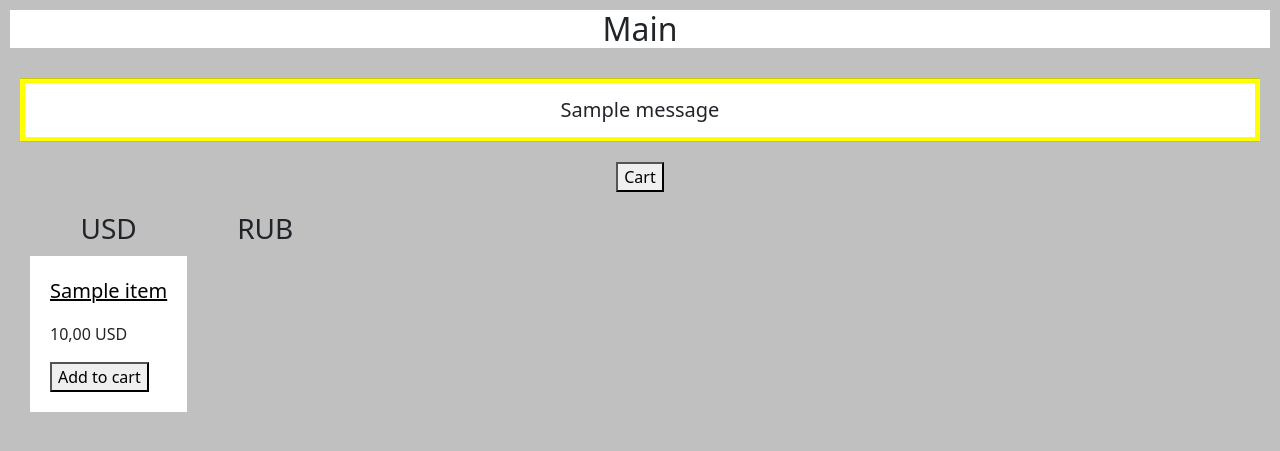
After one commit to juliamayorrr/Shop_with_Stripe, a Django app: page / in a window 1280 px wide. The commit adds this page. Shown: the top 451 px of the page. Run offline with Django 5.2, Linux system fonts and the light colour scheme; tables that the repository leaves empty hold one stand-in row (values such as "Sample post"); one stand-in notice (Sample message) is shown; parts of the project's set-up code (start-up, migrations or seed data) failed here and were passed over.

Commit message:
add css stiles add apply_promo add main page debug js and functions update docker files and add nginx.conf add .env_example

```diff
--- a/shop/docker-compose.yml
+++ b/shop/docker-compose.yml
@@ -42,11 +42,9 @@ services:
     container_name: nginx_shop
     ports:
       - "80:80"
-      - "443:443"
     volumes:
-      - ./nginx-ssl.conf:/etc/nginx/conf.d/default.conf:ro
+      - ./nginx.conf:/etc/nginx/conf.d/default.conf:ro
       - ./static:/usr/share/nginx/html/static:ro
-      - ./media:/usr/share/nginx/html/media:ro
     restart: unless-stopped
     depends_on:
       - django
--- a/shop/main/static/main/css/styles.css
+++ b/shop/main/static/main/css/styles.css
@@ -1,3 +1,82 @@
+body {
+    background: silver;
+}
+
+h2 {
+    text-align: center;
+    background: white;
+    border: 10px solid silver;
+}
+
+.cart_url {
+    text-align: center;
+}
+
+.item_buttons {
+    text-align: center;
+}
+
+.main {
+    display: flex;
+}
+
+.main h3 {
+    text-align: center;
+}
+
+
+.main a {
+    font-size: 20px;
+    color: black;
+}
+
+.main_currency {
+    border: 20px solid silver;
+}
+
+.item {
+    background: white;
+    border: 20px solid white;
+    margin: 10px;
+}
+
+.cart_info {
+    text-align: center;
+    font-size: 20px;
+}
+
+.cart_info button {
+    text-align: center;
+    font-size: 16px;
+}
+
+#buy-from-cart-button {
+    font-size: 20px;
+}
+
+#payment-form {
+    text-align: center;
+    width: 50%;
+    margin: 0 auto;
+}
+
+#cancel-payment {
+    margin-bottom: 20px;
+}
+
+.messages {
+    text-align: center;
+    font-size: 20px;
+    margin: 20px;
+    background: white;
+    box-shadow: inset 0 0 0 5px yellow;
+}
+
+.empty_cart {
+    text-align: center;
+    font-size: 30px;
+}
+
 .hidden {
     display: none;
     }
--- a/shop/main/static/main/js/payment.js
+++ b/shop/main/static/main/js/payment.js
@@ -41,7 +41,7 @@ if (buyFromItemButton) {
     buyFromItemButton.onclick = () => {
         const itemId = buyFromItemButton.dataset.itemId;
 
-        fetch('/buy/${itemId}')
+        fetch(`/buy/${itemId}`)
             .then(response => response.json())
             .then(data => {
                 initStripePayment(data.clientSecret);
--- a/shop/main/templates/main/base.html
+++ b/shop/main/templates/main/base.html
@@ -5,19 +5,19 @@
 <head>
     <meta charset="UTF-8">
     <meta name="viewport" content="width=device-width, initial-scale=1">
+    <link rel="stylesheet" href="https://cdn.jsdelivr.net/npm/bootstrap@5.3.3/dist/css/bootstrap.min.css">
     <link rel="stylesheet" href="{% static 'main/css/styles.css' %}">
     <title>{{ title }}</title>
 </head>
 <body>
-    <div class="page_head">{{ title }}</div>
-    {% if messages %}
-        {% for message in messages %}
-            <div>
-                {{ message }}
-            </div>
-        {% endfor %}
-    {% endif %}
+    <h2 class="page_head">{{ title }}</h2>
+    <div class="messages">
+        {% if messages %}
+            {% for message in messages %}
+                    <hr><p>{{ message }}</p><hr>
+            {% endfor %}
+        {% endif %}
+    </div>
     {% block content %} {% endblock %}
-
 </body>
 </html>
--- /dev/null
+++ b/shop/main/templates/main/main.html
@@ -0,0 +1,34 @@
+{% extends 'main/base.html' %}
+
+{% block content %}
+<div class="cart_url"><a href="{% url 'cart' %}"><button>Cart</button></a></div>
+<div class="main">
+    <div class="main_currency">
+        <h3>USD</h3>
+        {% for item in items_usd %}
+            <div class="item">
+                <p><a href="{% url 'item' item.pk %}">{{ item.name }}</a></p>
+                <p>{{ item.price }} {{ item.currency.upper }}</p>
+                <form action="{% url 'cart_add' item.pk %}" method="post">
+                    {% csrf_token %}
+                    <button type="submit">Add to cart</button>
+                </form>
+            </div>
+        {% endfor %}
+    </div>
+    <div class="main_currency">
+        <h3>RUB</h3>
+        {% for item in items_rub %}
+            <div class="item">
+                <p><a href="{% url 'item' item.pk %}">{{ item.name }}</a></p>
+                <p>{{ item.price }} {{ item.currency.upper }}</p>
+                <form action="{% url 'cart_add' item.pk %}" method="post">
+                    {% csrf_token %}
+                    <button type="submit">Add to cart</button>
+                </form>
+            </div>
+        {% endfor %}
+    </div>
+</div>
+
+{% endblock %}
--- a/shop/main/templates/main/payment_form.html
+++ b/shop/main/templates/main/payment_form.html
@@ -1,8 +1,8 @@
 {% load static %}
 
 <div id="payment-form" class="hidden">
-    <p>Payment for the order</p>
-    <div id="card-element"></div>
+    <br><h4>Payment for the order</h4>
+    <div id="card-element"></div><br>
     <button id="submit-payment">Pay</button>
     <button id="cancel-payment">Cancel</button>
 </div>
--- a/shop/main/urls.py
+++ b/shop/main/urls.py
@@ -10,5 +10,6 @@ urlpatterns = [
     path('buy/', views.buy_cart, name='buy_cart'),
     path('webhook/stripe/', views.stripe_webhook, name='stripe_webhook'),
     path('success/', views.success_payment, name='success_payment'),
-    path('apply_promo/', views.apply_promo, name='apply_promo')
+    path('apply_promo/', views.apply_promo, name='apply_promo'),
+    path('', views.main, name='main')
     ]
--- a/shop/main/utils.py
+++ b/shop/main/utils.py
@@ -1,7 +1,7 @@
 from main.models import Order
 
 
-def get_active_order(request):
+def get_active_cart(request):
     """Возвращает активную корзину или None"""
 
     order_id = request.session.get('order_id')
--- a/shop/main/views.py
+++ b/shop/main/views.py
@@ -5,10 +5,9 @@ from django.shortcuts import render, redirect, get_object_or_404
 from django.http import JsonResponse
 from django.contrib import messages
 from django.views.decorators.csrf import csrf_exempt
-
 from shop import settings
 from .models import Item, Order, Discount
-from .utils import get_active_order
+from .utils import get_active_cart
 
 
 stripe.api_key = settings.STRIPE_SECRET_KEY
@@ -28,7 +27,7 @@ def cart(request):
         'title': 'Cart',
         'stripe_public_key': settings.STRIPE_PUBLISHABLE_KEY,
     }
-    order = get_active_order(request)
+    order = get_active_cart(request)
     if order:
         data['order'] = order
         data['items'] = order.items.all()
@@ -39,7 +38,7 @@ def cart(request):
 def cart_add(request, id):
     if request.method == 'POST':
         item = get_object_or_404(Item, pk=id)
-        order = get_active_order(request)
+        order = get_active_cart(request)
         if order:
             if order.currency != item.currency:
                 messages.warning(request, 'You can only add items with same currency to your cart.')
@@ -60,7 +59,7 @@ def cart_add(request, id):
 def cart_remove(request, id):
     if request.method == 'POST':
         item = get_object_or_404(Item, pk=id)
-        order = get_active_order(request)
+        order = get_active_cart(request)
         if order:
             order.items.remove(item)
             if order.items.exists():
@@ -90,7 +89,7 @@ def buy_item(request, id):
 
 
 def buy_cart(request):
-    order = get_active_order(request)
+    order = get_active_cart(request)
     if not order or not order.items.exists():
         return JsonResponse({'error': 'Cart is empty'}, status=400)
 
@@ -144,15 +143,39 @@ def stripe_webhook(request):
             order.status = Order.Status.FAILED
             order.save()
 
-
     return HttpResponse(status=200)
 
 
 def success_payment(request):
-    messages.info(request, 'The order has been successfully placed')
+    messages.info(request, 'The order has been successfully placed!')
 
-    return redirect('cart')
+    return redirect('main')
 
 
 def apply_promo(request):
-    pass
+    if request.method == 'POST':
+        order = get_active_cart(request)
+        if not order:
+            messages.error(request, 'Cart is empty')
+            return redirect('cart')
+
+        discount = Discount.objects.filter(coupon=request.POST.get('promo')).first()
+        if not discount:
+            messages.error(request, 'Such promocode does not exist.')
+            return redirect('cart')
+
+        order.discount = discount
+        order.calculate_total()
+        order.save()
+
+        messages.success(request, f'Promocode {discount.coupon} applied!')
+        return redirect('cart')
+
+
+def main(request):
+    data = {'title': 'Main'}
+    items = Item.objects.all()
+    data['items_usd'] = [item for item in items if item.currency == Item.Currency.DOLLAR]
+    data['items_rub'] = [item for item in items if item.currency == Item.Currency.RUBLE]
+
+    return render(request, 'main/main.html', data)
--- a/shop/shop/settings.py
+++ b/shop/shop/settings.py
@@ -128,8 +128,6 @@ USE_TZ = True
 STATIC_ROOT = os.path.join(BASE_DIR, 'static')
 STATIC_URL = '/static/'
 
-MEDIA_ROOT = os.path.join(BASE_DIR, 'media')
-MEDIA_URL = '/media/'
 
 STRIPE_PUBLISHABLE_KEY = os.getenv('STRIPE_PUBLISHABLE_KEY')
 STRIPE_SECRET_KEY = os.getenv('STRIPE_SECRET_KEY')
--- a/shop/shop/urls.py
+++ b/shop/shop/urls.py
@@ -25,6 +25,3 @@ urlpatterns = [
     path('admin/', admin.site.urls),
     path('', include('main.urls'))
 ]
-
-if settings.DEBUG:
-    urlpatterns += static(settings.MEDIA_URL, document_root=settings.MEDIA_ROOT)
```
Also changed, not shown: shop/main/templates/main/cart.html (+18 -8 lines), shop/main/templates/main/item.html (+9 -7 lines), README.md (added), shop/README.md (deleted), shop/main/migrations/0001_initial.py, 2 other files.
